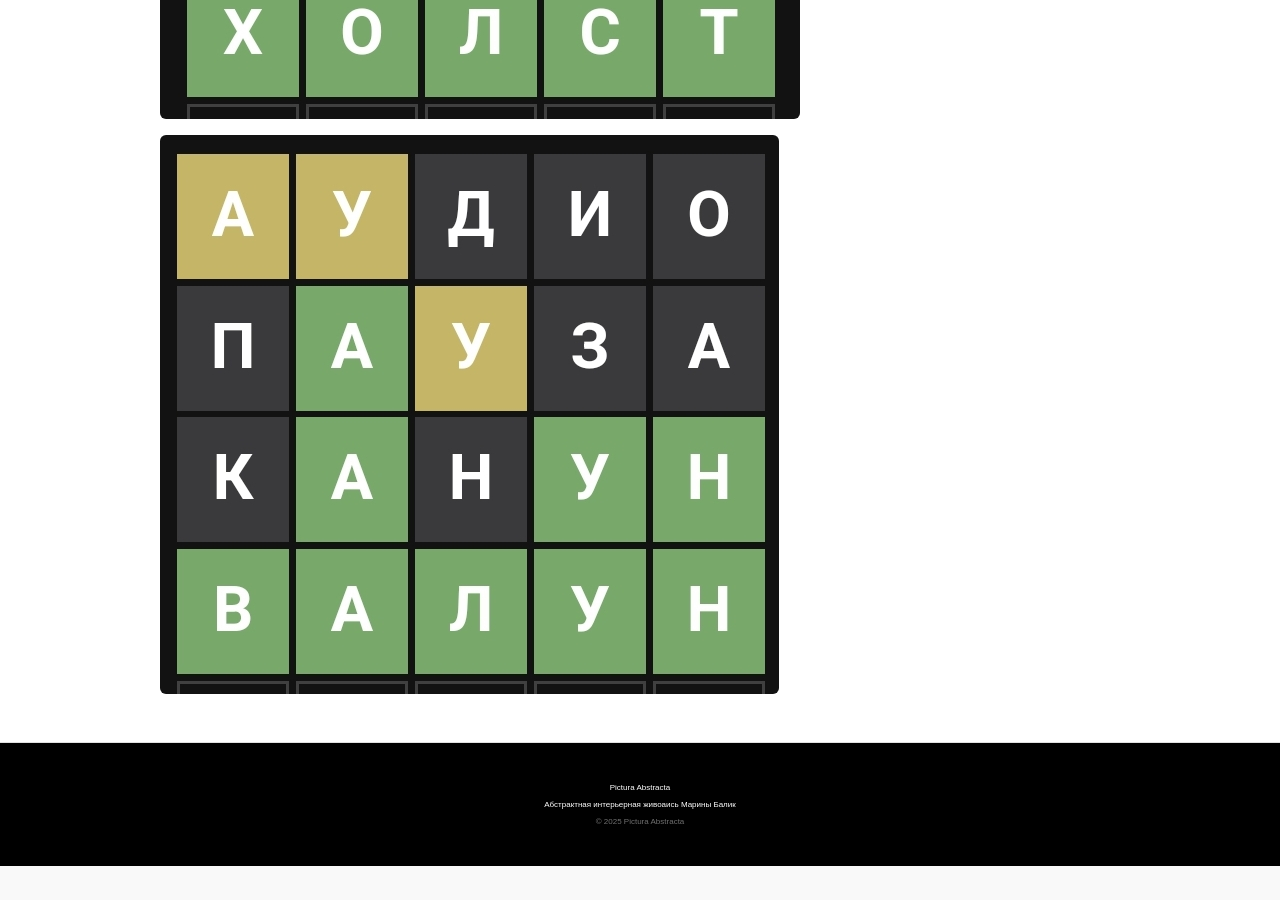
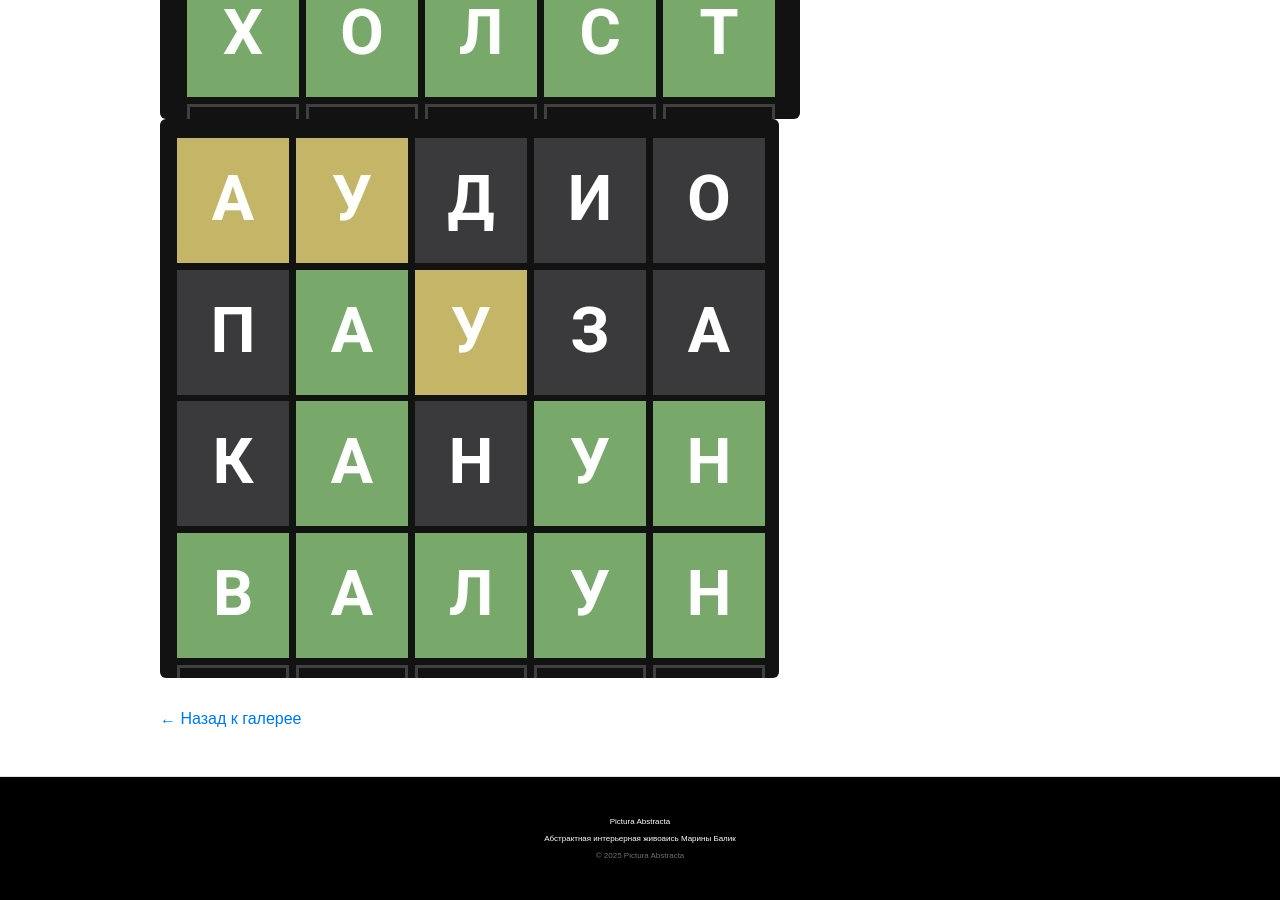
Before and after one commit to PicAbsArt/picabsart.github.io, a Jekyll site: the page built from _paintings/sunset.md, in a window 1280 px wide and 900 px high, scrolled down 705 px. Built offline with Jekyll 4.4.1, drawn with Linux system fonts in a browser that asks for light colours; before the commit the page ends 1571 px from its top, so only the background shows below that.

Commit message:
Update painting.html

```diff
--- a/_layouts/painting.html
+++ b/_layouts/painting.html
@@ -6,6 +6,8 @@ layout: default
 
 {% if page.images %}
   {% for image in page.images %}
-    <img src="{{ image }}" alt="Изображение {{ page.title }}" style="max-width: 100%; margin: 1rem 0;">
+    <img src="{{ image }}" alt="Изображение {{ page.title }}" class="painting-image">
   {% endfor %}
 {% endif %}
+
+<p><a href="/" class="back-link">← Назад к галерее</a></p>
```
